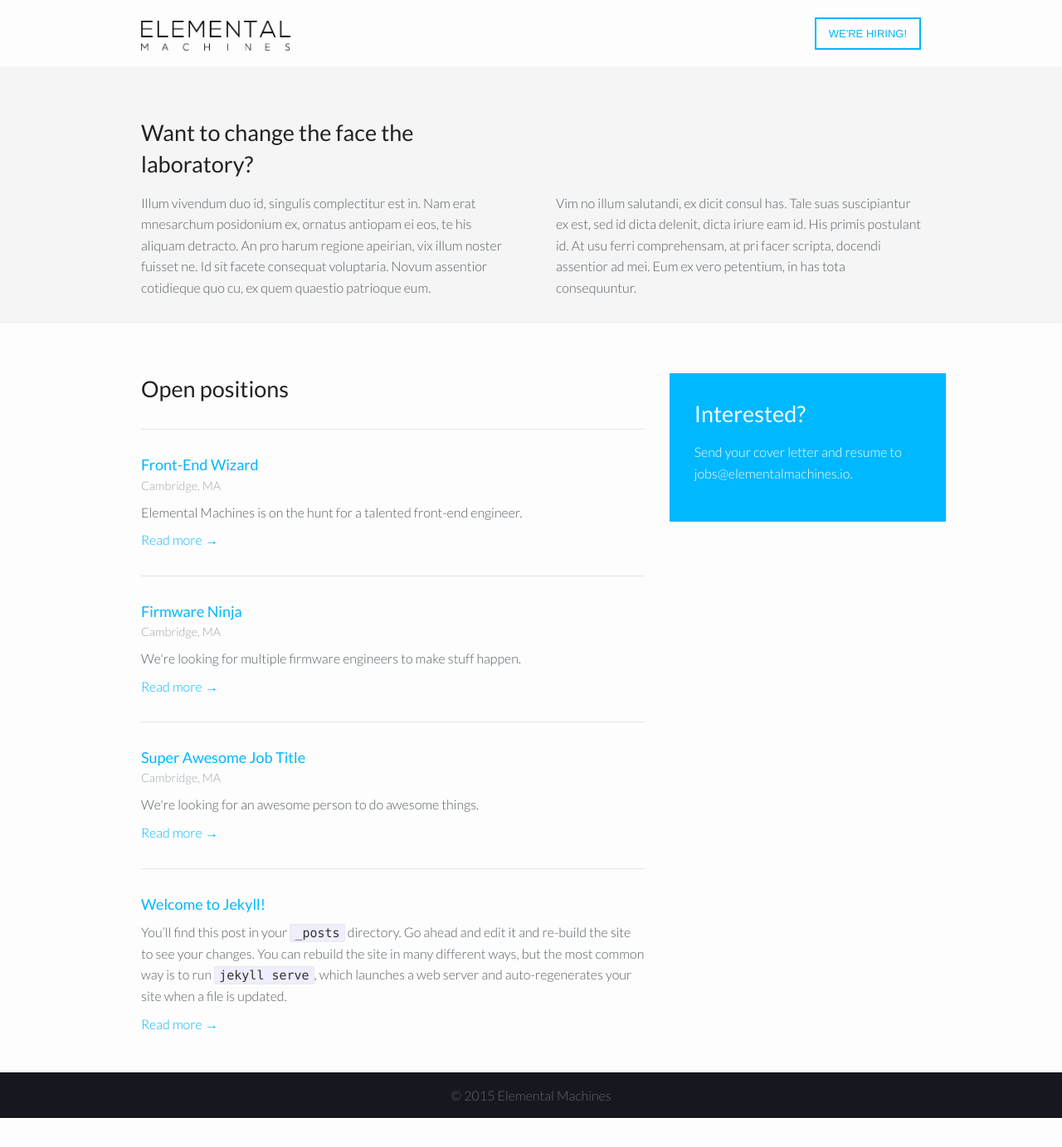
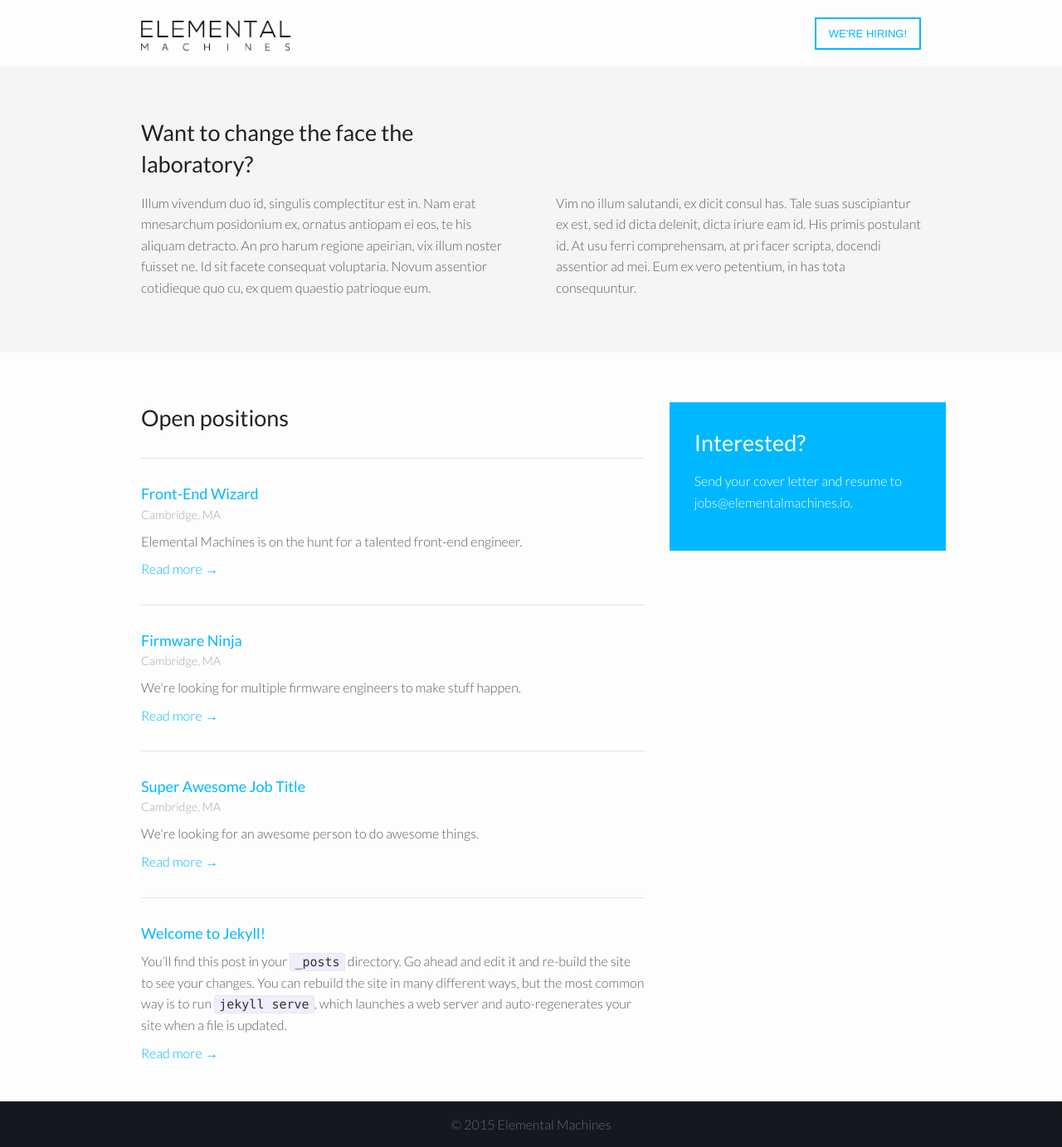
Before and after one commit to ashleyengelhardt/EM, a Jekyll site: the page built from jobs.html, in a window 1280 px wide. Shown: the whole page at 83% size. Built offline with Jekyll 4.4.1, drawn with Linux system fonts in a browser that asks for light colours; before the commit the page ends 1348 px from its top, so only the background shows below that.

Commit message:
Updated CSS

```diff
--- a/css/main.scss
+++ b/css/main.scss
@@ -578,6 +578,10 @@ div.form {
 		padding-bottom: 0;
 	}
 
+	#jobs-intro {
+		padding-bottom: 50px;
+	}
+
 	//----------------------------
 	// Jobs post
 	//----------------------------
```
